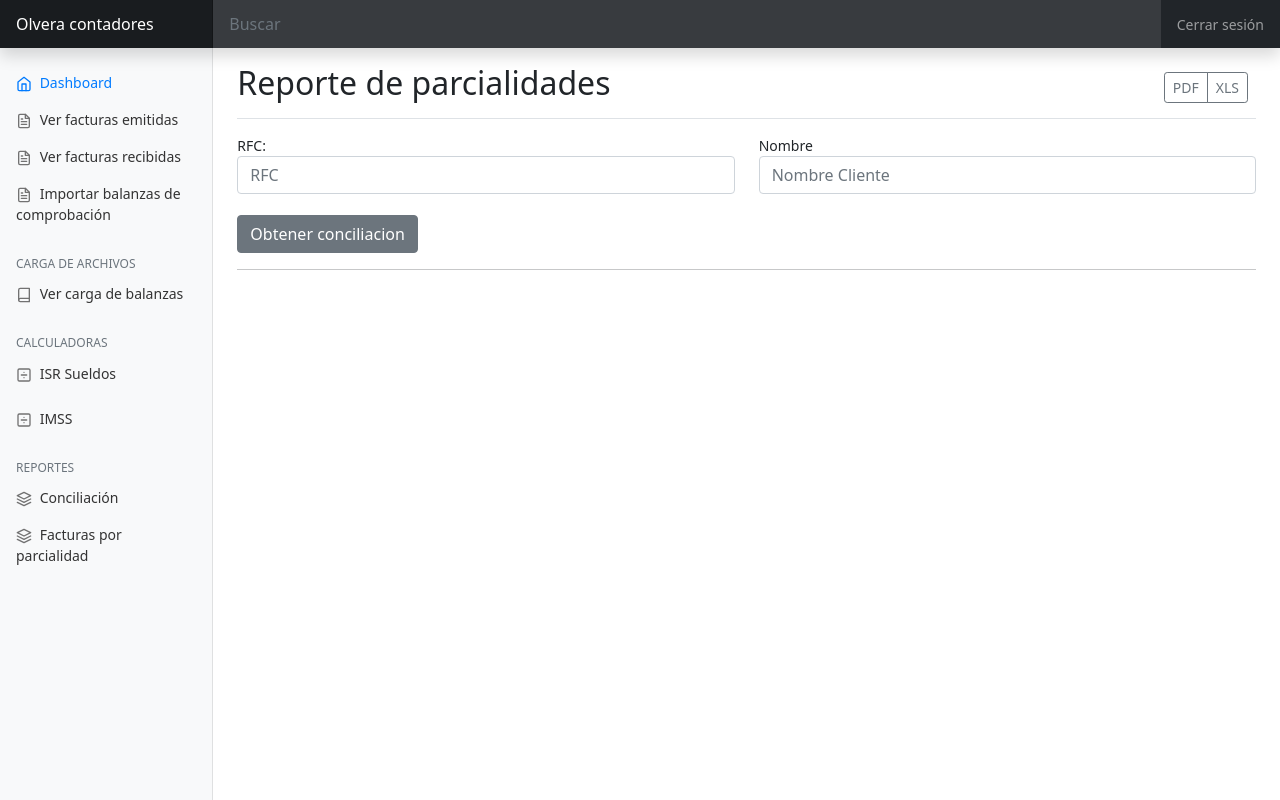
After one commit to birkoff14/olvera, a Django app: page /factParciales in a window 1280 px wide. The commit adds this page. Run offline with Django 3.2, Linux system fonts and the light colour scheme; the visitor is signed in with stand-in values (Sample User, id 1); some libraries are stand-ins or nearby versions.

Commit message:
Reporte PDF

```diff
--- a/conciliacion/urls.py
+++ b/conciliacion/urls.py
@@ -36,8 +36,9 @@ urlpatterns = [
     path("parcialidades", views.parcialidades, name="parcialidades"),
     path("calcNomina", views.calcNomina, name="calcNomina"),
     path("calcIMSS", views.calcIMSS, name="calcIMSS"),
+    path("reportePPD", views.reportePPD, name="reportePPD"),
+    path("factParciales", views.factParciales, name="factParciales"),
     path('', include(router.urls)),
-
 ]
 
 
--- a/conciliacion/views.py
+++ b/conciliacion/views.py
@@ -15,7 +15,11 @@ from django.core.paginator import Paginator, EmptyPage, PageNotAnInteger
 from django.contrib.auth.decorators import login_required
 from conciliacion.serializers import BalanceSerializer
 from rest_framework import viewsets
+from django.template.loader import render_to_string
 
+from weasyprint import HTML
+#from weasyprint.fonts import FontConfiguration --version 52
+from weasyprint.text.fonts import FontConfiguration
 
 import pandas as pd
 from sqlalchemy import create_engine
@@ -23,6 +27,8 @@ from sqlalchemy.types import String
 from openpyxl import Workbook
 
 import environ, sys
+
+from django.db import connection
 
 
 # Create your views here.
@@ -916,3 +922,85 @@ def import_data(request):
             employee_resource.import_data(dataset, dry_run=False)
 
     return render(request, "import.html")
+
+
+def qryReporte(request, RFC, Nombre):
+
+    _rfc = RFC
+    _nombre = Nombre
+
+    qry = """select tbl.* from (
+        select 1 as id, '1' Tipo, Activo, Version, Serie, Folio, date_format(Fecha, CONCAT(char(37), 'm', '-', char(37), 'd', '-', char(37), 'Y')) Fecha, FormaPago, Total, a.UUIDInt UUID, '' UUIDHijo, TipoCambio, '0' NumParcialidad,
+        '' ImpSaldoAnt, '' ImpPagado, '' ImpSaldoInsoluto, b.Rfc, b.Nombre, TipoEmRe, a.idKey
+        from conciliacion_comprobante a
+        inner join conciliacion_emisor b
+        on a.IDKey = b.IDKey
+        where TipoCambio = 'PPD'
+        union all
+        select 1 as id, '2' Tipo, '' Activo, '' Version, a.Serie, a.Folio, date_format(Fecha, CONCAT(char(37), 'm', '-', char(37), 'd', '-', char(37), 'Y')) Fecha, '' FormaPago, '' Total, IdDocumento UUID, a.UUIDInt UUIDHijo, MetodoDePagoDr TipoCambio, NumParcialidad,
+        ImpSaldoAnt, ImpPagado, ImpSaldoInsoluto, b.Rfc, b.Nombre, '' TipoEmRe, a.IDKey
+        from conciliacion_doctorelacionado a
+        inner join conciliacion_emisor b
+        on a.IDKey = b.IDKey
+        inner join conciliacion_comprobante c
+        on a.IDKey = c.IDKey
+        ) tbl
+        where tbl.Rfc  like CONCAT(char(37), '""" + _rfc + """' ,Char(37))
+        and tbl.Nombre like CONCAT(char(37), '""" + _nombre + """' ,Char(37))
+        order by tbl.uuid, cast(tbl.NumParcialidad as int)"""
+
+    return qry
+
+@login_required(login_url='/')
+def reportePPD(request):
+
+    RFC = request.GET.get("RFC", "")
+    Nombre = request.GET.get("Nombre", "")
+    qry = ""
+
+    print(RFC)
+
+    qry = Comprobante.objects.raw(qryReporte(request, RFC, Nombre))
+
+    #cursor = connection.cursor()
+    #qry = cursor.execute("call reportePPD('0002E59D-5588-4681-9D96-0026A39A2538')")
+    #cursor.fetchall()
+
+    #print(qry)
+
+    context = { "Titulo" : "Reporte de parcialidades", "qry" : qry}
+    html = render_to_string("reportePPD.html", context)
+
+    response = HttpResponse(content_type="application/pdf")
+    response["Content-Disposition"] = "inline; report.pdf"
+
+    font_config = FontConfiguration()
+    HTML(string=html).write_pdf(response, font_config=font_config)
+
+    return response
+
+@login_required(login_url='/')
+def factParciales(request):
+
+    RFC = request.POST.get("RFC", "")
+    Nombre = request.POST.get("Nombre", "")
+    frmTrue = request.POST.get("frmEnvia", "")
+    qry = ""
+
+    print(RFC)
+
+    if frmTrue != "":
+
+        qry = Comprobante.objects.raw(qryReporte(request, RFC, Nombre))
+
+        print(qry)
+
+    context = {
+        "Titulo" : "Reporte de parcialidades",
+        "RFC" : RFC,
+        "Nombre" : Nombre,
+        "qry" : qry,
+        "frmTrue" : frmTrue,
+    }
+
+    return render(request, "factParciales.html", context)
--- a/mysite/settings.py
+++ b/mysite/settings.py
@@ -52,6 +52,7 @@ INSTALLED_APPS = [
     'bootstrap_modal_forms',
     'rest_framework',
     'mathfilters',
+    #'weasyprint',
     #'django_static_fontawesome',
     'conciliacion',
 ]
--- a/mysite/templates/base.html
+++ b/mysite/templates/base.html
@@ -133,12 +133,6 @@
               </ul>
             </li>
           -->
-            <li class="nav-item">
-              <a class="nav-link" href="{% url 'conciliacion' %}?RFC=AMI830615IA0&cuenta=105-00&campo_1=Total&campo_2=Cargos&tabla=conciliacion_comprobante&title_1=XML+Emitidos+Total&title_2=Total+de+Cargos+de+Clientes">
-                <span data-feather="layers"></span>
-                Conciliación
-              </a>
-            </li>
           </ul>
 
           <h6 class="sidebar-heading d-flex justify-content-between align-items-center px-3 mt-4 mb-1 text-muted">
@@ -196,6 +190,26 @@
                   IMSS
                 </a>
               </li>
+              </ul>
+              <h6 class="sidebar-heading d-flex justify-content-between align-items-center px-3 mt-4 mb-1 text-muted">
+                <span>Reportes</span>
+                <a class="link-secondary" href="#" aria-label="Add a new report">
+                  <!--<span data-feather="plus-circle"></span>-->
+                </a>
+              </h6>
+              <ul class="nav flex-column">
+                <li class="nav-item">
+                  <a class="nav-link" href="{% url 'conciliacion' %}?RFC=AMI830615IA0&cuenta=105-00&campo_1=Total&campo_2=Cargos&tabla=conciliacion_comprobante&title_1=XML+Emitidos+Total&title_2=Total+de+Cargos+de+Clientes">
+                    <span data-feather="layers"></span>
+                    Conciliación
+                  </a>
+                </li>
+                <li class="nav-item">
+                  <a class="nav-link" href="{% url 'factParciales' %}">
+                    <span data-feather="layers"></span>
+                    Facturas por parcialidad
+                  </a>
+                </li>
               </ul>
          <!-- <h6 class="sidebar-heading d-flex justify-content-between align-items-center px-3 mt-4 mb-1 text-muted">
             <span>Administración de usuarios</span>
--- /dev/null
+++ b/mysite/templates/factParciales.html
@@ -0,0 +1,86 @@
+{% extends "base.html" %}
+{% load humanize %}
+
+{% block content %}
+<main class="col-md-9 ms-sm-auto col-lg-10 px-md-4">
+  <div class="d-flex justify-content-between flex-wrap flex-md-nowrap align-items-center pt-3 pb-2 mb-3 border-bottom">
+    <h1 class="h2">{{ Titulo }} </h1>
+    <div class="btn-toolbar mb-2 mb-md-0">
+      <div class="btn-group me-2">
+        <a href="{% url 'reportePPD' %}?RFC={{ RFC }}&Nombre={{ Nombre }}" target="_blank" class="btn btn-sm btn-outline-secondary" role="button" aria-pressed="true">PDF</a>
+        <a href="#" class="btn btn-sm btn-outline-secondary" role="button" aria-pressed="true">XLS</a>
+      </div>
+    </div>
+  </div>
+
+  <form class="form-inline mt-2 mt-md-0 needs-validation" novalidate action="{% url 'factParciales' %}" name="form1"
+    method="POST">
+    {% csrf_token %}
+    <div class="form-group">
+      <div class="row">
+        <div class="col">
+          RFC: <input type="text" id="RFC" name="RFC" class="form-control" placeholder="RFC" aria-label="RFC">
+        </div>
+        <div class="col">
+          Nombre <input type="text" id="Nombre" name="Nombre" class="form-control" placeholder="Nombre Cliente"
+            aria-label="Nombre Cliente">
+          <input type="hidden" value="1" name="frmEnvia">
+        </div>
+      </div>
+      <br>
+      <div class="col">
+        <button type="submit" class="btn btn-secondary">Obtener conciliacion</button>
+      </div>
+    </div>
+  </form>
+  <hr>
+  {% if frmTrue %}
+  <div class="row ">
+    <h3>Reporte generado</h3>
+  </div>
+  <div class="row">
+    RFC: {{ RFC }} | Nombre: {{ Nombre }}
+  </div>
+  <br />
+  <div class="row">
+    <div class="col">
+      <table class="table" id="tblInicial" style="font-size: smaller;">
+        <thead class="thead-light">
+          <tr>
+            <th scope="col">Nombre</th>
+            <th scope="col">RFC</th>
+            <th scope="col">Factura</th>
+            <th scope="col">Fecha</th>
+            <th scope="col">Total</th>
+            <th scope="col">No. Parcialidad</th>
+            <th scope="col">Imp. Saldo Anterior</th>
+            <th scope="col">Imp. Pagado</th>
+            <th scope="col">Saldo Insoluto</th>
+            <th scope="col">UUID</th>
+            <th scope="col">UUID Parcial</th>
+          </tr>
+        </thead>
+        <tbody>
+          {% for dt in qry %}
+          <tr>
+            <!--<th scope="row">1</th>-->
+            <td>{{ dt.Nombre }}</td>
+            <td>{{ dt.Rfc }}</td>
+            <td>{{ dt.Serie }} - {{ dt.Folio }}</td>
+            <td>{{ dt.Fecha }}</td>
+            <td>{{ dt.Total }}</td>
+            <td>{{ dt.NumParcialidad }}</td>
+            <td>{{ dt.ImpSaldoAnt }}</td>
+            <td>{{ dt.ImpPagado }}</td>
+            <td>{{ dt.ImpSaldoInsoluto }}</td>
+            <td>{{ dt.UUID }} </td>
+            <td>{{ dt.UUIDHijo }} </td>
+          </tr>
+          {% endfor %}
+        </tbody>
+      </table>
+    </div>
+  </div>
+  {% endif %}
+</main>
+{% endblock %}
```
Also changed, not shown: mysite/templates/login.html (+6 -2 lines), mysite/templates/reportePPD.html (added, +85 -0 lines).
